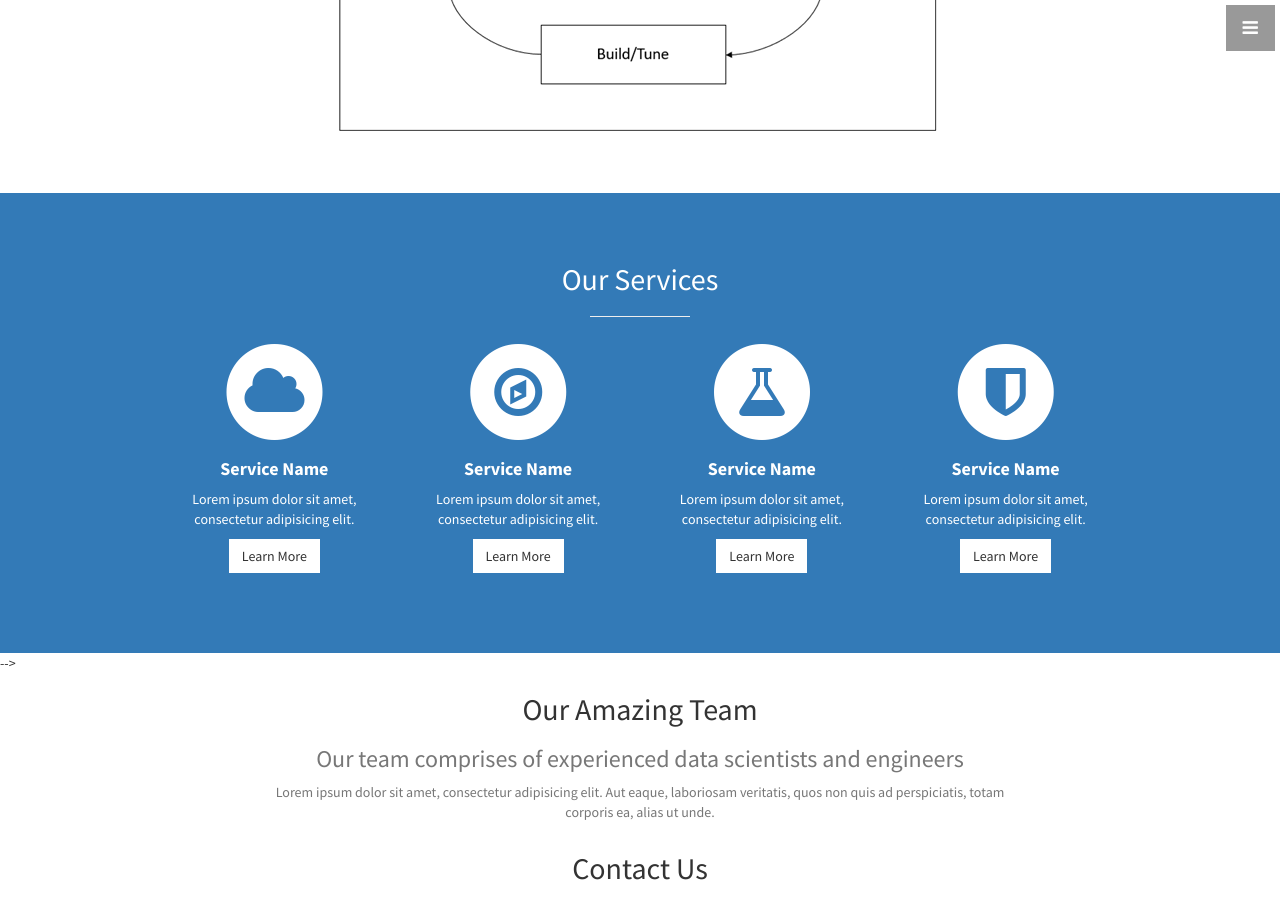
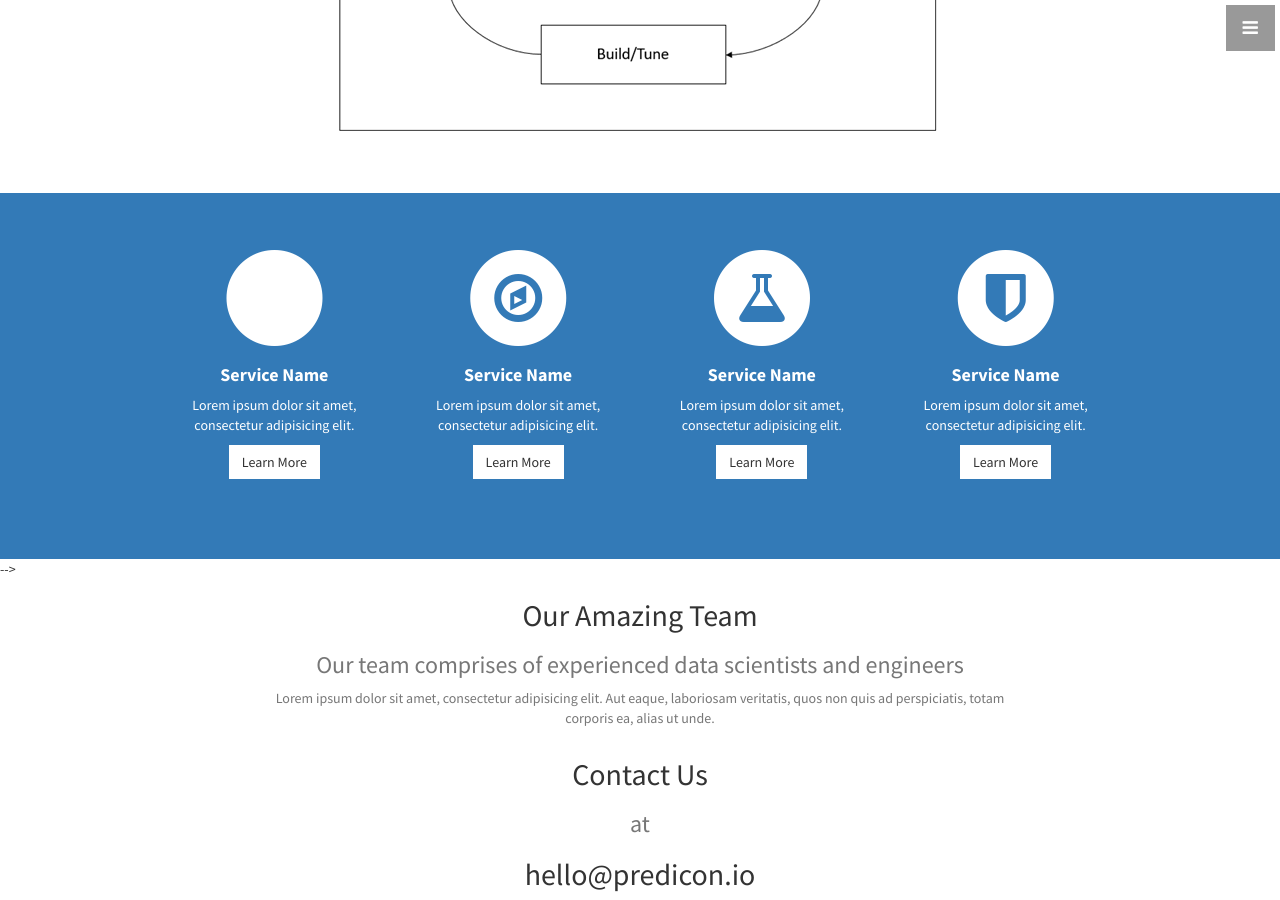
Before and after one commit to Predicon/prediconio, a Jekyll site: the page built from index.html, in a window 1280 px wide and 900 px high, scrolled down 1239 px. Built offline with Jekyll 4.4.1, drawn with Linux system fonts in a browser that asks for light colours.

Commit message:
Update services.html

```diff
--- a/_includes/services.html
+++ b/_includes/services.html
@@ -3,14 +3,15 @@
   <div class="container">
     <div class="row text-center">
       <div class="col-lg-10 col-lg-offset-1">
-        <h2>Our Services</h2>
-        <hr class="small">
+        <!--<h2>Our Services</h2>
+        <hr class="small">-->
         <div class="row">
           <div class="col-md-3 col-sm-6">
             <div class="service-item">
               <span class="fa-stack fa-4x">
               <i class="fa fa-circle fa-stack-2x"></i>
-              <i class="fa fa-cloud fa-stack-1x text-primary"></i>
+              <!--<i class="fa fa-cloud fa-stack-1x text-primary"></i>-->
+               <i class="fab fa-aws"></i>
             </span>
               <h4>
                 <strong>Service Name</strong>
```
